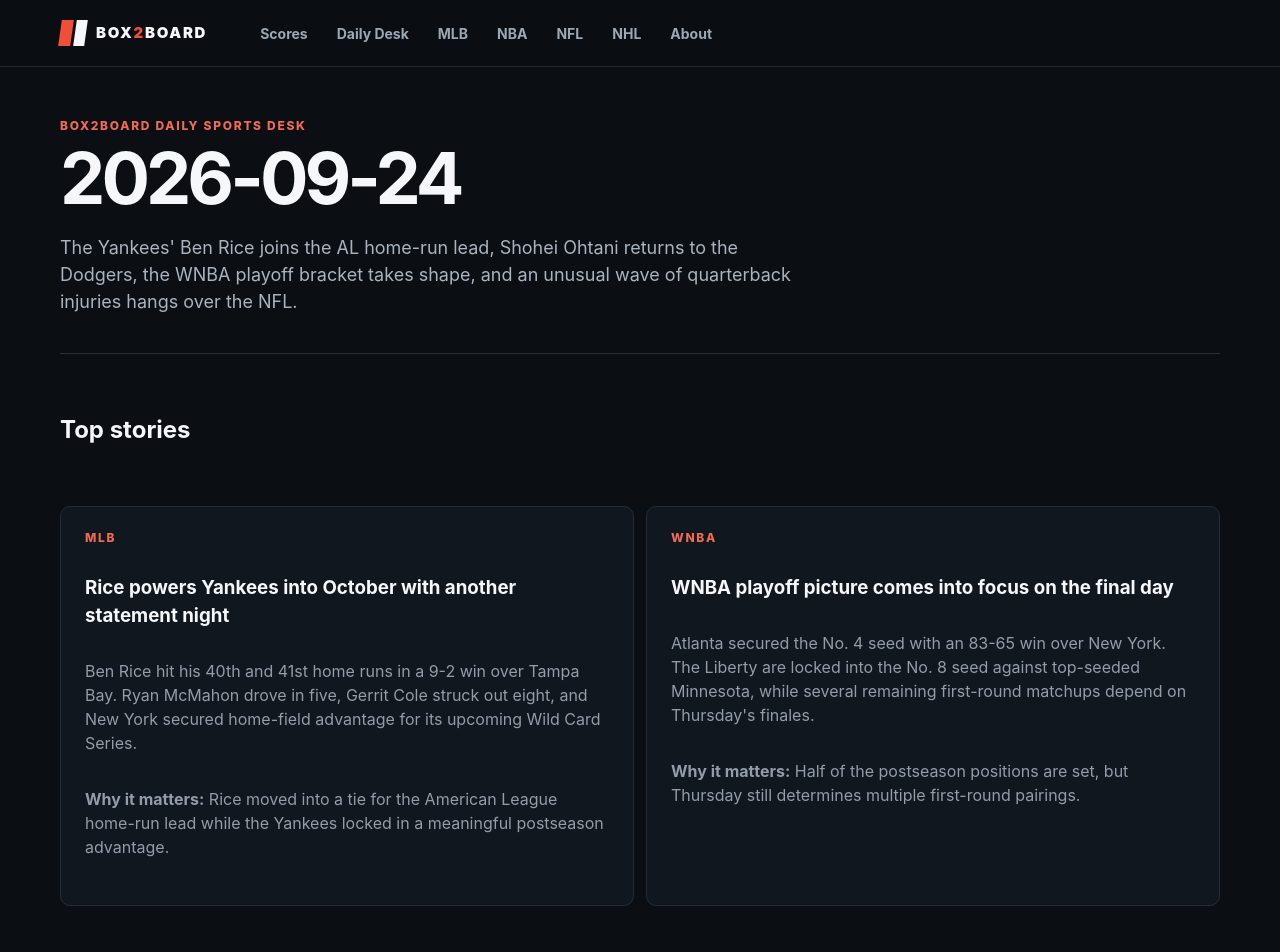
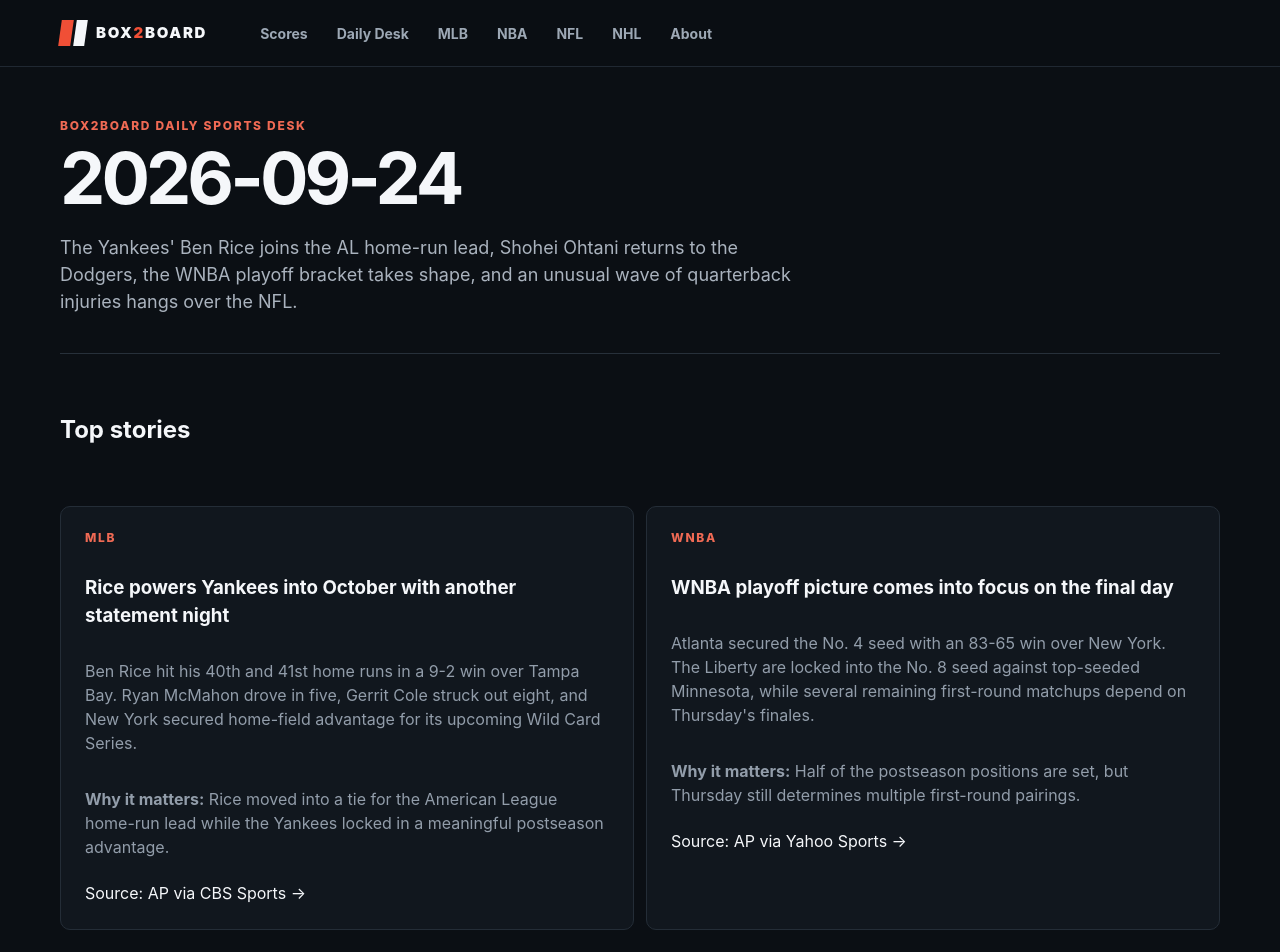
Before and after one commit to box2board/box2board-next, a Next.js app: page /daily/2026-09-24 in a window 1280 px wide. Shown: the top 952 px of the page. Built offline with nearby package versions, Linux system fonts and the light colour scheme.

Commit message:
Show sources on Daily Desk stories

```diff
--- a/app/daily/[date]/page.tsx
+++ b/app/daily/[date]/page.tsx
@@ -46,6 +46,7 @@
             <h3>{story.title}</h3>
             <p>{story.summary}</p>
             {story.whyItMatters && <p><strong>Why it matters:</strong> {story.whyItMatters}</p>}
+            {story.sourceUrl && <a className="textLink" href={story.sourceUrl} target="_blank" rel="noopener noreferrer">Source: {story.sourceLabel ?? "Read source"} →</a>}
           </article>)}
         </div>
       </section>
```
